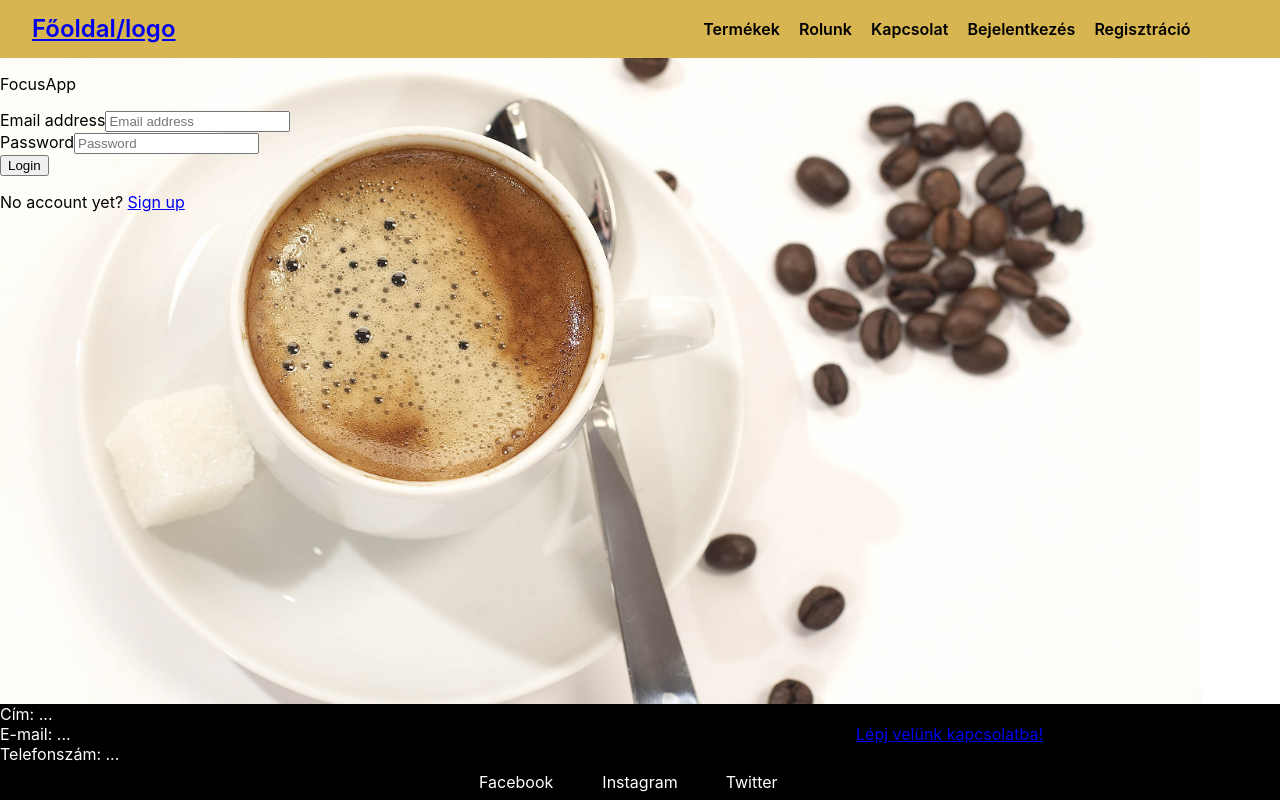
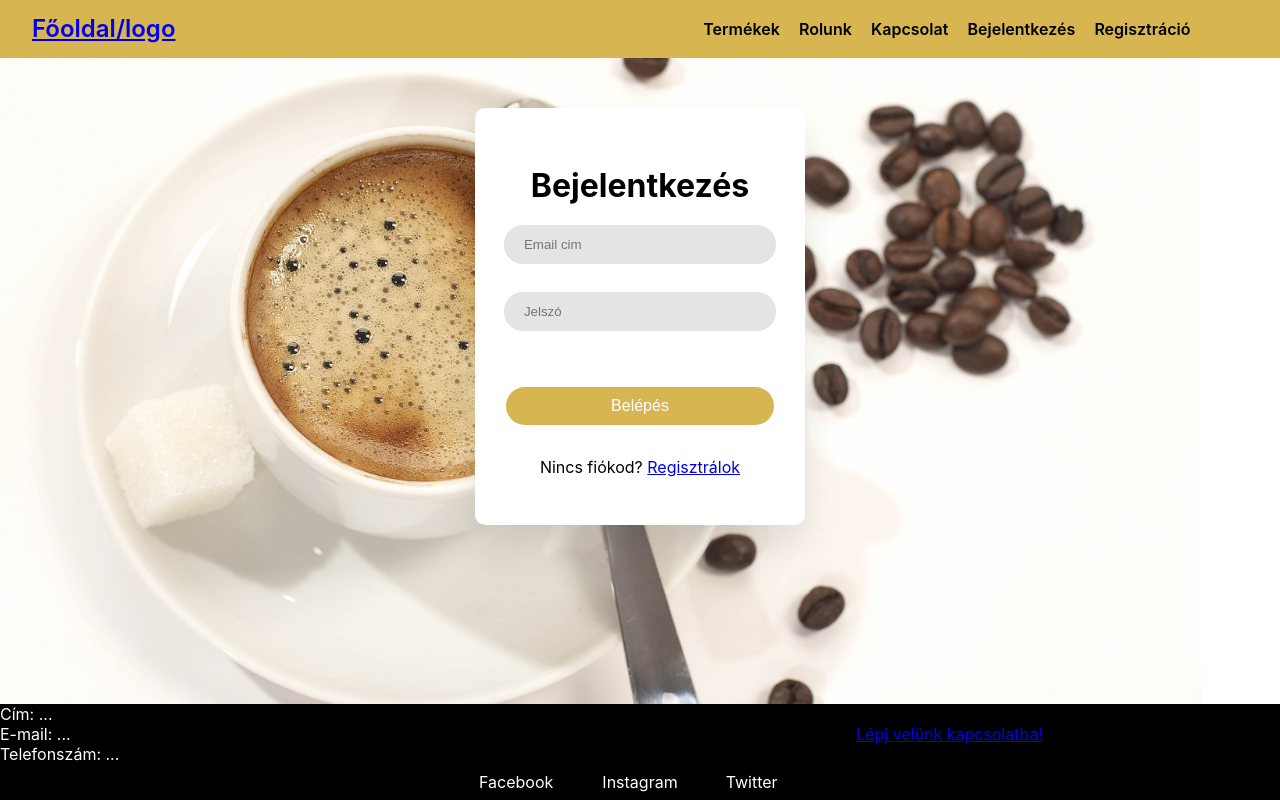
Before and after one commit to MakoveiMiron/csapat-12, a React (Create React App) app in the folder projekt/projekt12/: page /belepes in a window 1280 px wide. Built offline with nearby package versions, Linux system fonts and the light colour scheme; some icons are missing.

Commit message:
Login, Registration css

```diff
--- a/projekt/projekt12/src/Pages/Registration.js
+++ b/projekt/projekt12/src/Pages/Registration.js
@@ -5,6 +5,7 @@ import {  createUserWithEmailAndPassword  } from 'firebase/auth';
 import { auth } from '../Constans/firebaseConfig.js';
 import { toast } from "react-toastify";
 import { NavLink, useNavigate } from 'react-router-dom';
+import "./registration.css";
 
 
 
@@ -47,15 +48,14 @@ const Signup = () => {
 
     }
     return (
-        <main >
+        <main className='regMain' >
             <section>
-                <div>
+                <div className='wrapper-reg'>
                     <div>
-                        <h1> FocusApp </h1>
+                        <h1> Regisztráció </h1>
                         <form>
                         <div>
                                 <label htmlFor="name">
-                                    Full name :
                                 </label>
                                 <input
                                     type="text"
@@ -63,13 +63,12 @@ const Signup = () => {
                                     value={name}
                                     onChange={(e) => setName(e.target.value)}
                                     required
-                                    placeholder="Full name"
+                                    placeholder="Teljes név"
                                 />
                             </div>
 
                             <div>
                                 <label htmlFor="email-address">
-                                    Email address :
                                 </label>
                                 <input
                                     type="email"
@@ -77,13 +76,12 @@ const Signup = () => {
                                     value={email}
                                     onChange={(e) => setEmail(e.target.value)}
                                     required
-                                    placeholder="Email address"
+                                    placeholder="Email cim"
                                 />
                             </div>
 
                             <div>
                                 <label htmlFor="password">
-                                    Password :
                                 </label>
                                 <input
                                     type="password"
@@ -91,7 +89,7 @@ const Signup = () => {
                                     value={password}
                                     onChange={(e) => setPassword(e.target.value)}
                                     required
-                                    placeholder="Password"
+                                    placeholder="Jelszó"
                                 />
                             </div>
 
@@ -100,15 +98,15 @@ const Signup = () => {
                                 type="submit"
                                 onClick={onSubmit}
                             >
-                                Sign up
+                                Regisztráció
                             </button>
 
                         </form>
 
                         <p>
-                            Already have an account?{' '}
+                            Van már fiókod?{' '}
                             <NavLink to="/belepes" >
-                                Sign in
+                                Belépek
                             </NavLink>
                         </p>
                     </div>
--- /dev/null
+++ b/projekt/projekt12/src/Pages/registration.css
@@ -0,0 +1,46 @@
+.wrapper-reg{
+    width: 330px;
+    padding: 2rem 1rem;
+    margin: 50px auto;
+    background-color: rgb(255, 255, 255);
+    border-radius: 10px;
+    text-align: center;
+    box-shadow: 0 20px 35px rgba(0, 0, 0, 0.1);
+}
+
+.wrapper-reg h1{
+    font-size: 2rem;
+    margin-bottom: 1.2rem;
+}
+
+.wrapper-reg input{
+    width: 92%;
+    outline: none;
+    border: 1px solid #fff;
+    padding: 12px 20px;
+    margin-bottom: 10px;
+    border-radius: 20px;
+    background: #e4e4e4;
+}
+
+.wrapper-reg button{
+    font-size: 1rem;
+    margin-top: 1.8rem;
+    padding: 10px;
+    border-radius: 20px;
+    outline: none;
+    border: none;
+    width: 90%;
+    color: #fff;
+    background-color: var(--clr-light-brown);
+    cursor: pointer;
+    margin-bottom: 1rem;
+}
+
+.wrapper-reg button:hover{
+    background:#b99c45;
+}
+
+.wrapper-reg input:focus{
+    border: 1px solid rgb(192, 192, 192)
+}
--- a/projekt/projekt12/src/components/Login/Login.js
+++ b/projekt/projekt12/src/components/Login/Login.js
@@ -5,6 +5,7 @@ import { NavLink, useNavigate } from 'react-router-dom';
 import { LoggedInUserContext } from '../../contexts/LoggedInUserContext';
 import { API_URL } from '../../Constans/firebaseConstans';
 import { toast } from "react-toastify";
+import "./login.css";
 
 const Login = () => {
     const navigate = useNavigate();
@@ -42,53 +43,54 @@ const Login = () => {
     return(
 
         <>
-            <main >
+            <main className='loginMain' >
                 <section>
-                    <div>
-                        <p> FocusApp </p>
+                    <div className='wrapper'>
 
                         <form>
                             <div>
+                                <h1 className='login-h1'>Bejelentkezés</h1>
                                 <label htmlFor="email-address">
-                                    Email address
                                 </label>
-                                <input
+                                <p><input
+                                    className='login-input'
                                     id="email-address"
                                     name="email"
                                     type="email"
                                     required
-                                    placeholder="Email address"
+                                    placeholder='Email cim'
                                     onChange={(e)=>setEmail(e.target.value)}
-                                />
+                                /></p>
                             </div>
 
                             <div>
                                 <label htmlFor="password">
-                                    Password
                                 </label>
-                                <input
+                                <p><input
+                                    className='login-input'
                                     id="password"
                                     name="password"
                                     type="password"
                                     required
-                                    placeholder="Password"
+                                    placeholder='Jelszó'
                                     onChange={(e)=>setPassword(e.target.value)}
-                                />
+                                /></p>
                             </div>
 
                             <div>
                                 <button
+                                    className='login-button'
                                     onClick={onLogin}
                                 >
-                                    Login
+                                    Belépés
                                 </button>
                             </div>
                         </form>
 
                         <p className="text-sm text-white text-center">
-                            No account yet? {' '}
-                            <NavLink to="/">
-                                Sign up
+                            Nincs fiókod? {' '}
+                            <NavLink to="/regisztracio">
+                                Regisztrálok
                             </NavLink>
                         </p>
 
--- /dev/null
+++ b/projekt/projekt12/src/components/Login/login.css
@@ -0,0 +1,60 @@
+/*
+*{
+    margin: 0;
+    padding: 0;
+    box-sizing: border-box;
+}
+
+body{
+    background-image: none;
+    background-color: lightblue;
+}
+*/
+.wrapper{
+    width: 330px;
+    padding: 2rem 1rem;
+    margin: 50px auto;
+    background-color: rgb(255, 255, 255);
+    border-radius: 10px;
+    text-align: center;
+    box-shadow: 0 20px 35px rgba(0, 0, 0, 0.1);
+}
+
+
+.login-h1{
+    font-size: 2rem;
+    margin-bottom: 1.2rem;
+}
+
+.login-input{
+    width: 92%;
+    outline: none;
+    border: 1px solid #fff;
+    padding: 12px 20px;
+    margin-bottom: 10px;
+    border-radius: 20px;
+    background: #e4e4e4;
+}
+
+.login-button{
+    font-size: 1rem;
+    margin-top: 1.8rem;
+    padding: 10px;
+    border-radius: 20px;
+    outline: none;
+    border: none;
+    width: 90%;
+    color: #fff;
+    background-color: var(--clr-light-brown);
+    cursor: pointer;
+    margin-bottom: 1rem;
+}
+
+
+.login-button:hover{
+    background:#b99c45;
+}
+
+.login-input:focus{
+    border: 1px solid rgb(192, 192, 192)
+}
```
